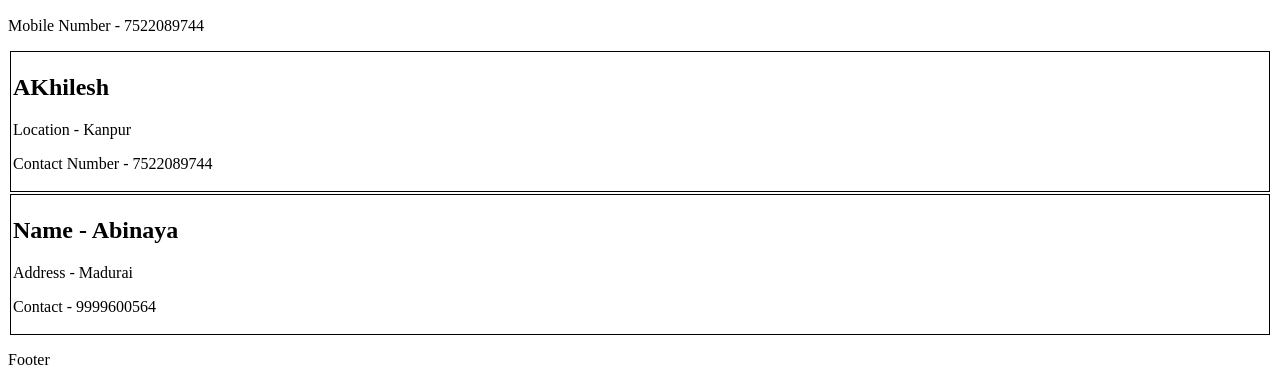
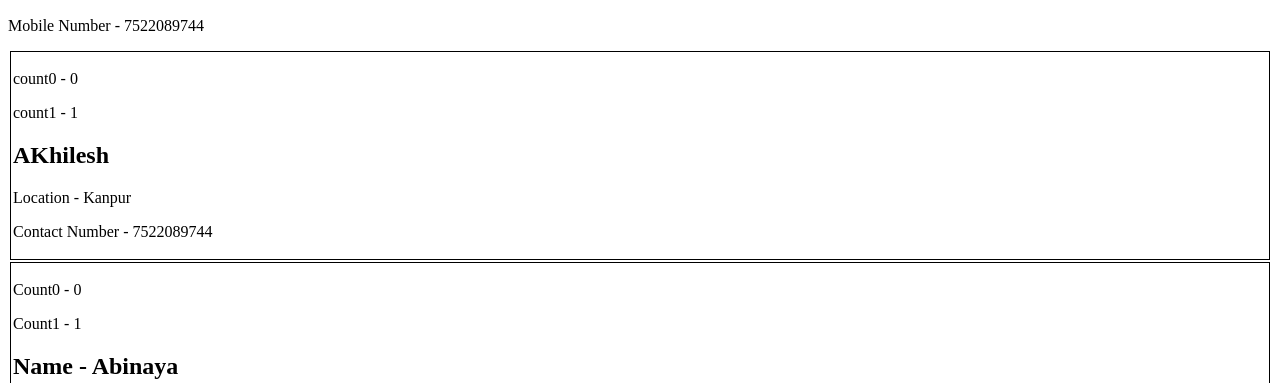
Before and after one commit to akhilesh-kumaryadav/FuckTheReact, a React (Vite) app: page /contact-us in a window 1280 px wide. Shown: the part 199-582 px from the top of the page. Built offline with nearby package versions, Linux system fonts and the light colour scheme.

Commit message:
feat: declaring state variable in class based component

```diff
--- a/src/components/User.jsx
+++ b/src/components/User.jsx
@@ -1,6 +1,13 @@
+import { useState } from "react";
+
 const User = () => {
+  const [count0] = useState(0);
+  const [count1] = useState(1);
+
   return (
     <div className="user">
+      <p>count0 - {count0}</p>
+      <p>count1 - {count1}</p>
       <h2>AKhilesh</h2>
       <p>Location - Kanpur</p>
       <p>Contact Number - 7522089744</p>
--- a/src/components/UserClass.jsx
+++ b/src/components/UserClass.jsx
@@ -3,13 +3,21 @@ import React from "react";
 class UserClass extends React.Component {
   constructor(props) {
     super(props);
+
+    this.state = {
+      count0: 0,
+      count1: 1,
+    };
   }
 
   render() {
     const { name, address, phone } = this.props;
+    const { count0, count1 } = this.state;
     console.log(this.props);
     return (
       <div className="user">
+        <p>Count0 - {count0}</p>
+        <p>Count1 - {count1}</p>
         <h2>Name - {name}</h2>
         <p>Address - {address}</p>
         <p>Contact - {phone}</p>
```
